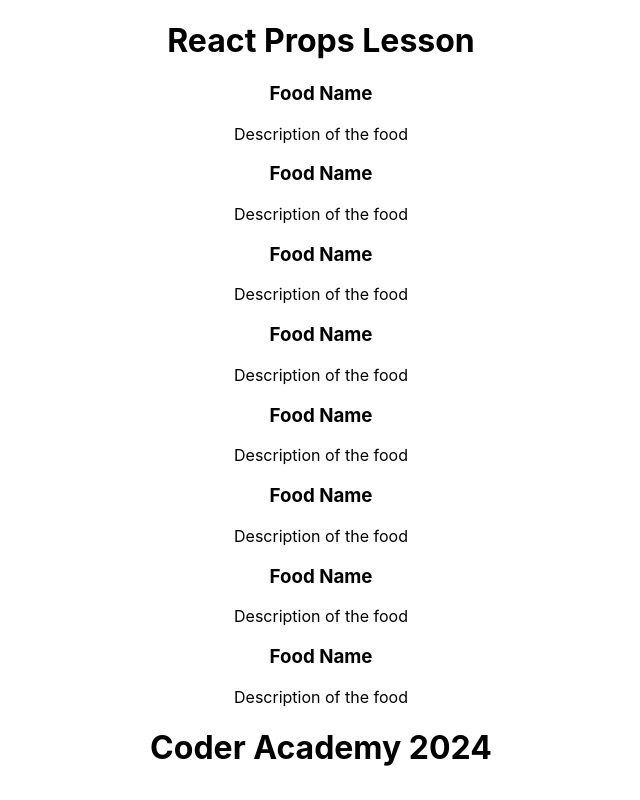
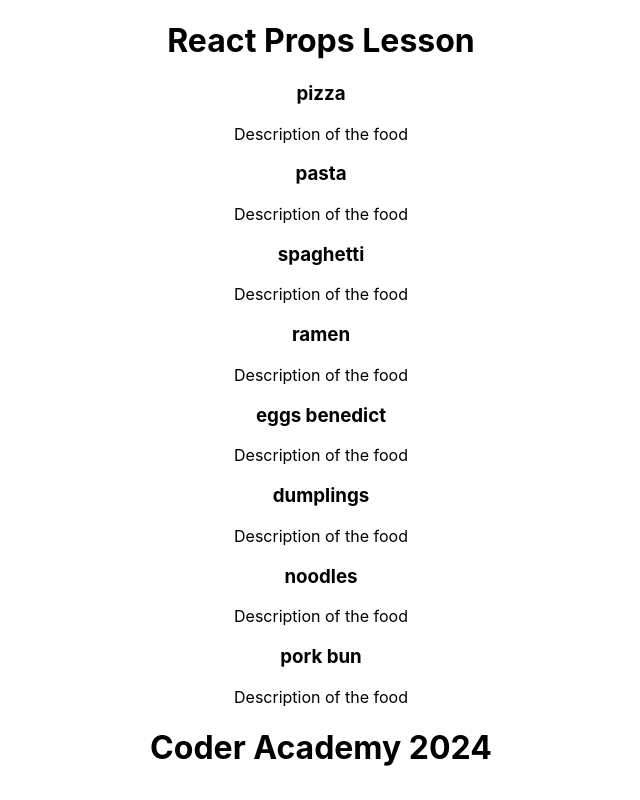
Before and after one commit to Jessicavazm/t3-revision-pt2, a React (Create React App) app: page / in a window 1280 px wide. Shown: the whole page, without its empty margins (319-959 px from the left). Built offline with nearby package versions, Linux system fonts and the light colour scheme.

Commit message:
foodList(feat): Props usage for dynamic food fetch

```diff
--- /dev/null
+++ b/src/components/FoodCard.jsx
@@ -0,0 +1,11 @@
+// FoodCart is the child component using the props from parent component: FoodList
+export default function FoodCart(props) {
+    // assign props to a const using the Key Name, you can assign as many props as needed.
+    const {foodName} = props;
+    return (
+        <div>
+            <h3>{foodName}</h3>
+            <p>Description of the food</p>
+        </div>
+    )
+}
--- a/src/components/FoodCart.jsx
+++ /dev/null
@@ -1,8 +0,0 @@
-export default function FoodCart() {
-    return (
-        <div>
-            <h3>Food Name</h3>
-            <p>Description of the food</p>
-        </div>
-    )
-}
--- a/src/components/FoodList.jsx
+++ b/src/components/FoodList.jsx
@@ -1,4 +1,4 @@
-import FoodCart from "./FoodCart";
+import FoodCart from "./FoodCard";
 
 const foods = ['pizza', 'pasta', 'spaghetti', 'ramen', 'eggs benedict', 'dumplings', 'noodles', 'pork bun'];
 
@@ -6,10 +6,9 @@ const foods = ['pizza', 'pasta', 'spaghetti', 'ramen', 'eggs benedict', 'dumplin
 export default function FoodList() {
     return (
         <section>
-
             {
                 foods.map(food => {
-                    return <FoodCart />
+                    return <p><FoodCart foodName={food}/></p>
                 })
             }
         </section>
```
Also changed, not shown: 1 other file (tests, documents, lock files or other folders).
